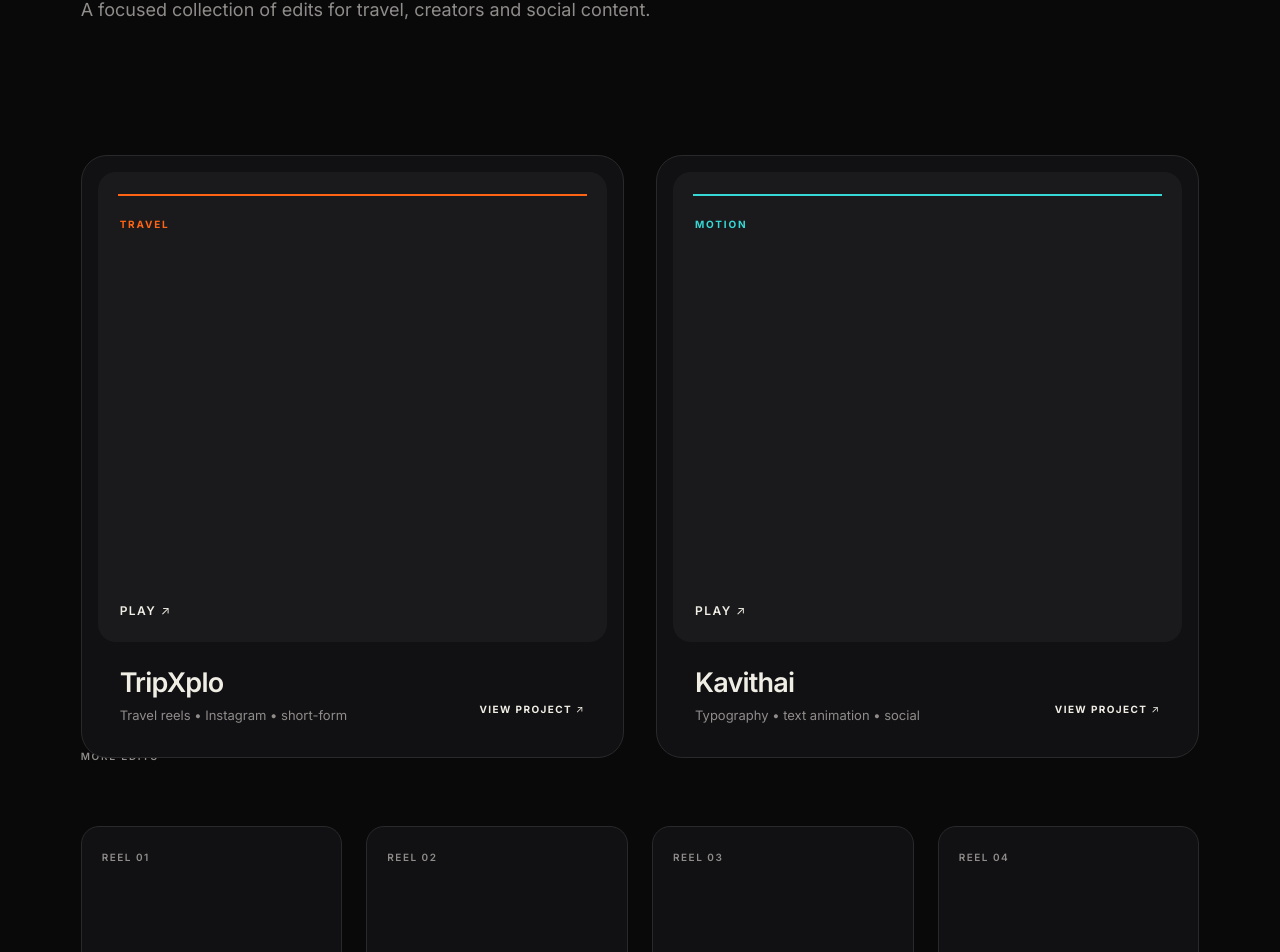
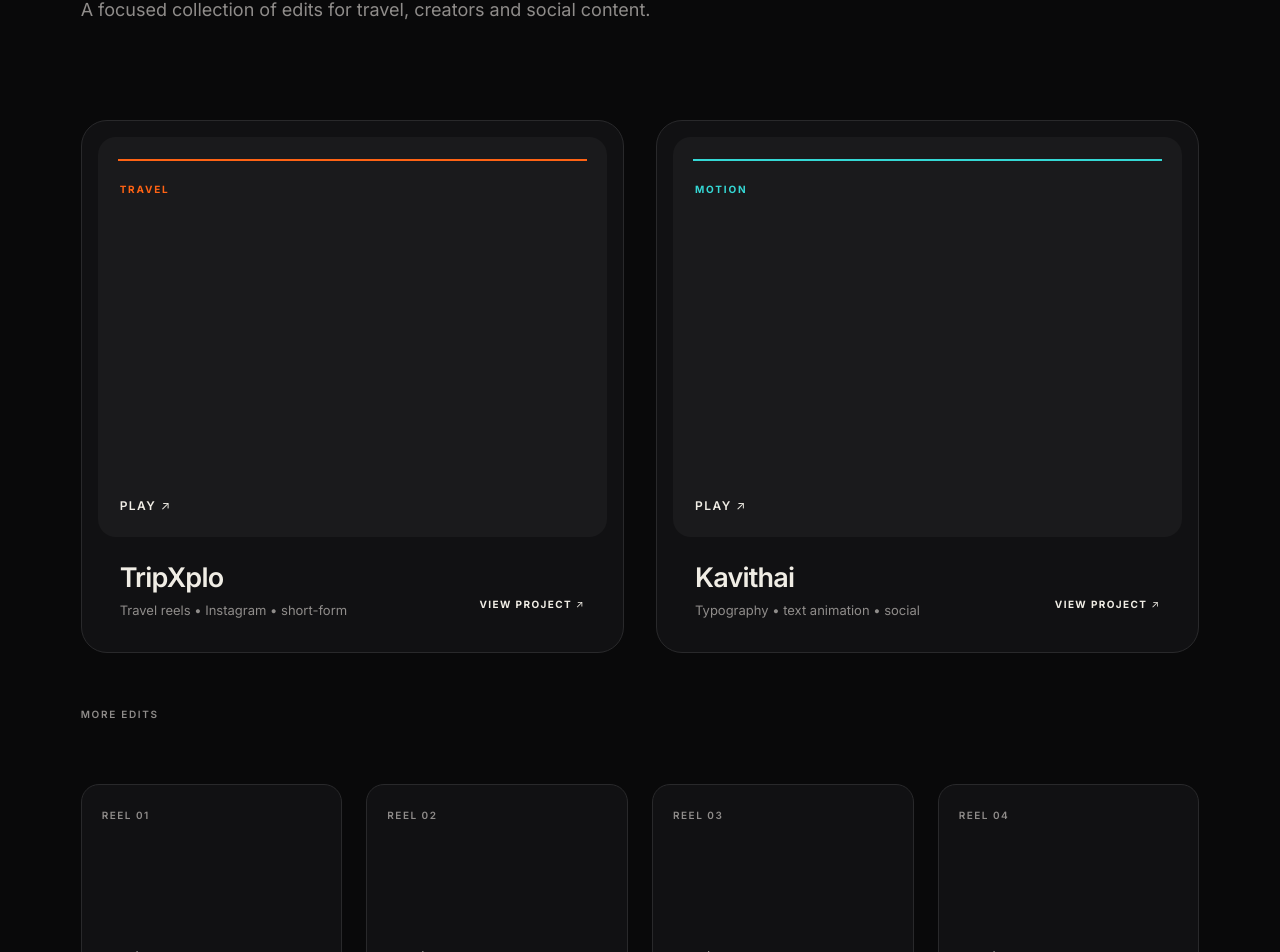
Before and after one commit to Nura730/nura-video-portfolio, a React (Vite) app: page / in a window 1280 px wide. Shown: the part 1200-2152 px from the top of the page. Built offline with nearby package versions, Linux system fonts and the light colour scheme.

Commit message:
fix: refine work section spacing and animations

```diff
--- a/src/components/Work.tsx
+++ b/src/components/Work.tsx
@@ -50,14 +50,15 @@ export default function Work() {
       });
 
       gsap.from(".featured-work-card", {
-        y: 70,
+  y: 35,
   opacity: 0,
-        duration: 0.9,
-        stagger: 0.15,
+  duration: 0.8,
+  stagger: 0.12,
   ease: "power3.out",
   scrollTrigger: {
     trigger: ".featured-work-grid",
     start: "top 80%",
+    once: true,
   },
 });
 
--- a/src/index.css
+++ b/src/index.css
@@ -688,7 +688,7 @@ will-change: transform;
 .featured-media {
   position: relative;
 
-  min-height: 470px;
+  min-height: 400px;
 
   margin: 16px;
 
@@ -835,7 +835,7 @@ will-change: transform;
 ========================= */
 
 .more-work {
-  margin-top: 62px;
+  margin-top: 90px;
 }
 
 .more-work-label {
@@ -983,7 +983,6 @@ will-change: transform;
 
   .featured-media {
     min-height: 330px;
-
     margin: 10px;
   }
 
```
Lines whose indentation alone changed are shown as unchanged.
